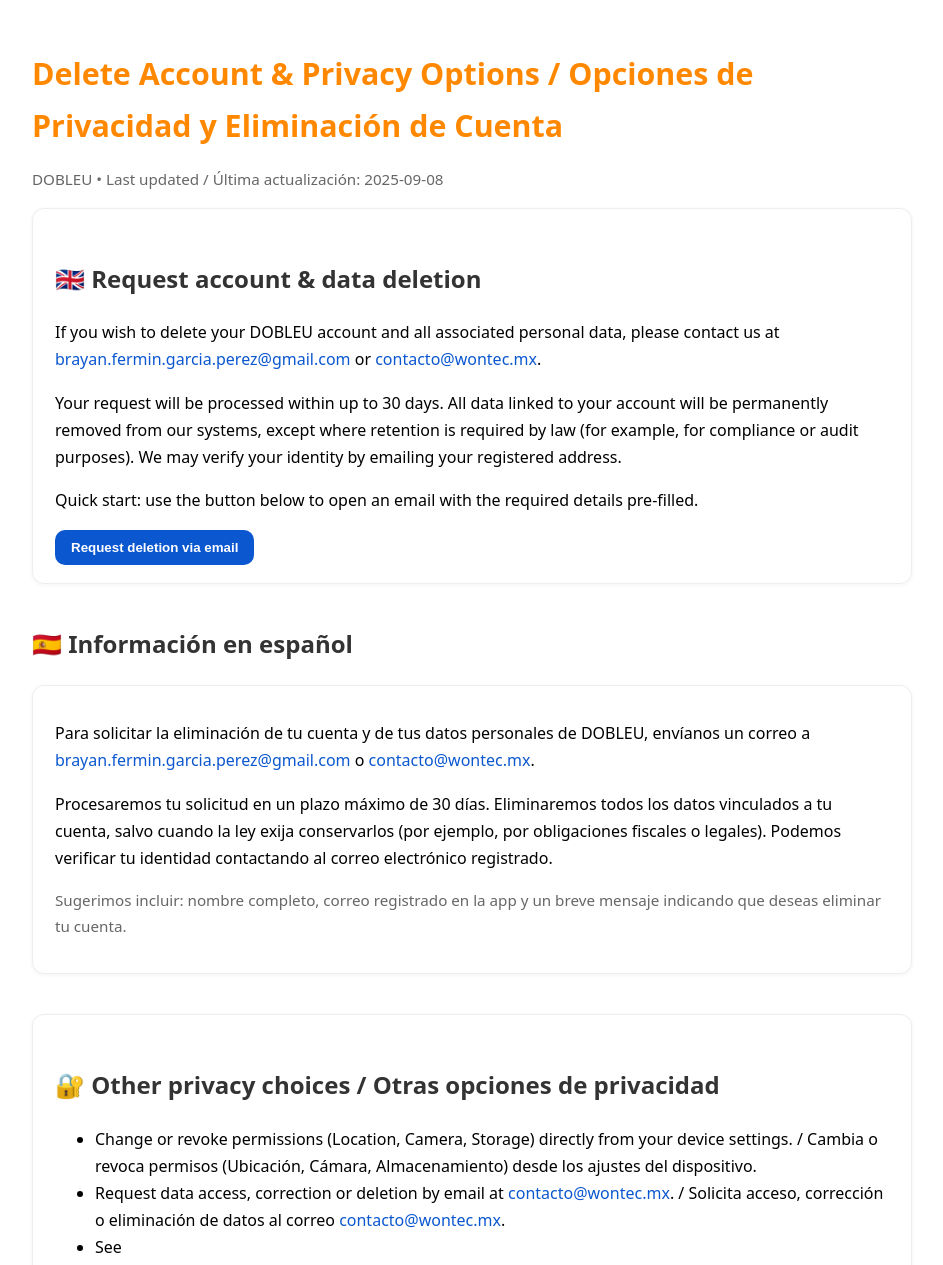
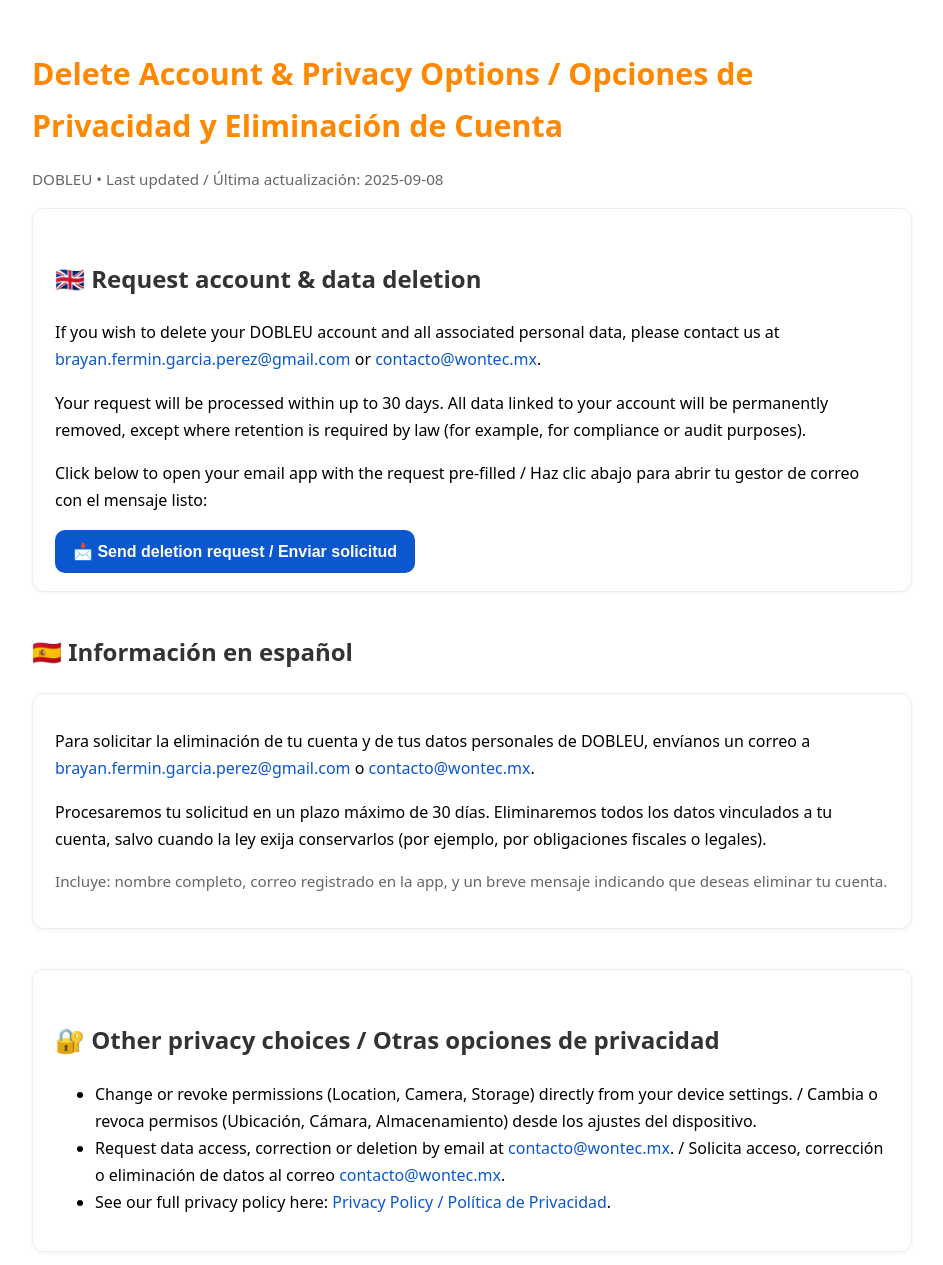
Before and after one commit to Fermin177/dobleu-delete-account, a plain HTML site: page index.html in a window 1280 px wide. Shown: the top 1265 px of the page, without its empty margins (168-1111 px from the left). Drawn offline with Linux system fonts and the light colour scheme.

Commit message:
index.html

```diff
--- a/index.html
+++ b/index.html
@@ -27,14 +27,17 @@
     a:hover { text-decoration: underline; }
     .muted { color: #666; font-size: .95rem; }
     button {
-      padding: 10px 16px;
+      padding: 12px 18px;
       border: 0;
       border-radius: 10px;
       cursor: pointer;
       background:#0b57d0;
       color:#fff;
       font-weight:600;
+      font-size: 1rem;
+      transition: background .2s ease;
     }
+    button:hover { background:#094bb5; }
     @media (prefers-color-scheme: dark) {
       body { color: #e6e6e6; background: #0f1115; }
       .card { background:#161a24; border-color:#23283a; }
@@ -57,14 +60,13 @@
       <a href="mailto:contacto@wontec.mx">contacto@wontec.mx</a>.
     </p>
     <p>
-      Your request will be processed within up to 30 days. All data linked to your account will be permanently removed
-      from our systems, except where retention is required by law (for example, for compliance or audit purposes).
-      We may verify your identity by emailing your registered address.
+      Your request will be processed within up to 30 days. All data linked to your account will be permanently removed,
+      except where retention is required by law (for example, for compliance or audit purposes).
     </p>
-    <p>
-      Quick start: use the button below to open an email with the required details pre-filled.
-    </p>
-    <button id="mailBtn">Request deletion via email</button>
+    <p>Click below to open your email app with the request pre-filled / Haz clic abajo para abrir tu gestor de correo con el mensaje listo:</p>
+    <a id="mailLink">
+      <button type="button">📩 Send deletion request / Enviar solicitud</button>
+    </a>
   </section>
 
   <h2 style="margin-top:2.5rem">🇪🇸 Información en español</h2>
@@ -77,10 +79,9 @@
     <p>
       Procesaremos tu solicitud en un plazo máximo de 30 días. Eliminaremos todos los datos vinculados a tu cuenta,
       salvo cuando la ley exija conservarlos (por ejemplo, por obligaciones fiscales o legales).
-      Podemos verificar tu identidad contactando al correo electrónico registrado.
     </p>
     <p class="muted">
-      Sugerimos incluir: nombre completo, correo registrado en la app y un breve mensaje indicando que deseas eliminar tu cuenta.
+      Incluye: nombre completo, correo registrado en la app, y un breve mensaje indicando que deseas eliminar tu cuenta.
     </p>
   </section>
 
@@ -89,4 +90,37 @@
     <ul>
       <li>Change or revoke permissions (Location, Camera, Storage) directly from your device settings. / Cambia o revoca permisos (Ubicación, Cámara, Almacenamiento) desde los ajustes del dispositivo.</li>
       <li>Request data access, correction or deletion by email at <a href="mailto:contacto@wontec.mx">contacto@wontec.mx</a>. / Solicita acceso, corrección o eliminación de datos al correo <a href="mailto:contacto@wontec.mx">contacto@wontec.mx</a>.</li>
-      <li>See
+      <li>See our full privacy policy here: <a href="https://fermin177.github.io/dobleu-privacy-policy/">Privacy Policy / Política de Privacidad</a>.</li>
+    </ul>
+  </section>
+
+  <footer class="muted" style="margin-top:32px">
+    © <span id="y"></span> WONTEC Soluciones Innovadoras • DOBLEU
+  </footer>
+
+  <script>
+    // Fecha actual en pie de página
+    document.getElementById('y').textContent = new Date().getFullYear();
+
+    // Enlace mailto con asunto y cuerpo prellenados
+    const subject = encodeURIComponent('Solicitud de eliminación de cuenta / Account deletion request - DOBLEU');
+    const body = encodeURIComponent(
+`Hola equipo DOBLEU / Hello DOBLEU Team,
+
+Deseo solicitar la eliminación de mi cuenta y de todos mis datos personales asociados. /
+I wish to request the deletion of my account and all associated personal data.
+
+Correo registrado / Registered email: __________
+Nombre completo / Full name: __________
+Teléfono (opcional) / Phone (optional): __________
+
+Entiendo que algunos registros pueden conservarse si la ley lo requiere. /
+I understand that certain records may be retained if required by law.
+
+Gracias / Thank you.`
+    );
+    const mailToLink = `mailto:contacto@wontec.mx?cc=brayan.fermin.garcia.perez@gmail.com&subject=${subject}&body=${body}`;
+    document.getElementById('mailLink').setAttribute('href', mailToLink);
+  </script>
+</body>
+</html>
```
